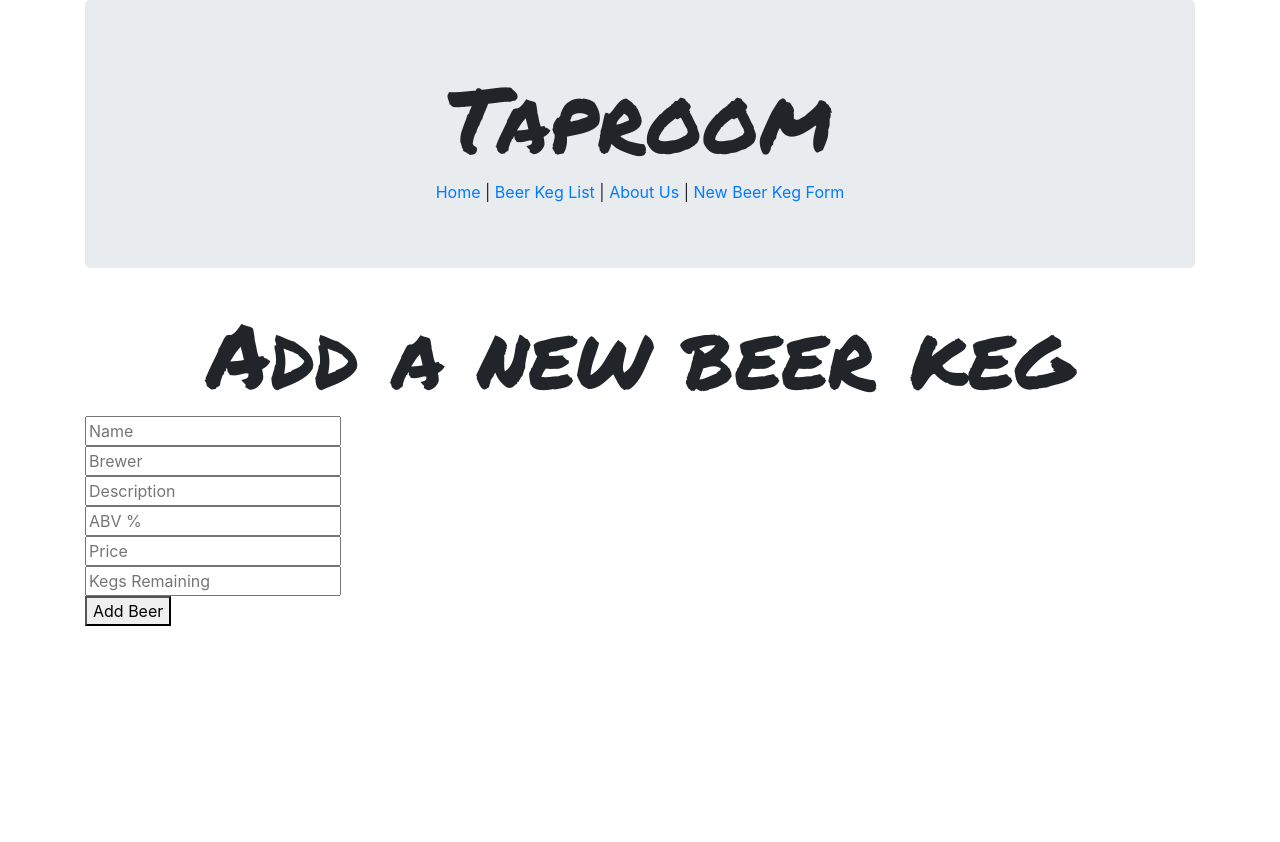
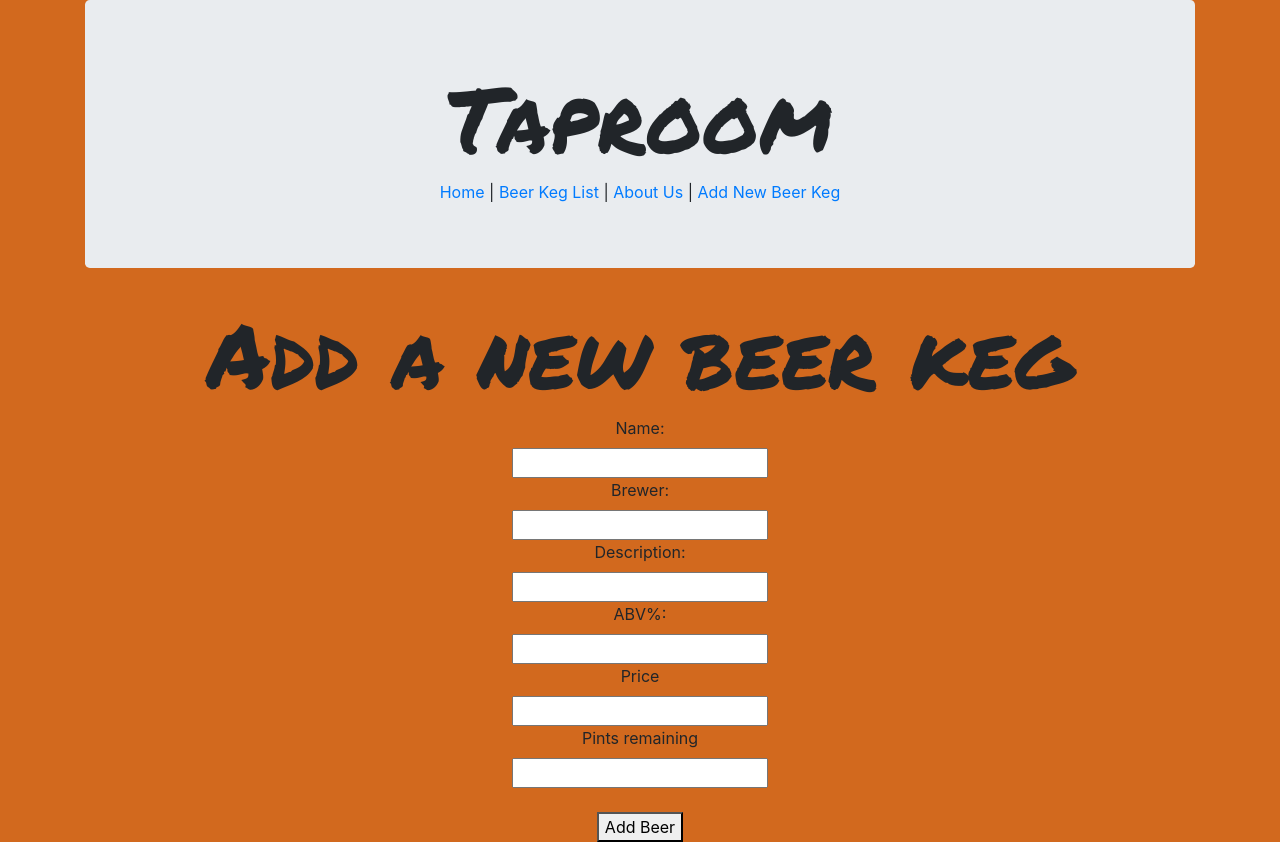
Before and after one commit to swatisahay/react-taproom, a React app: page /#/beerform in a window 1280 px wide. Before the commit the page ends 800 px from the top, so only its background shows below. Built offline with nearby package versions, Linux system fonts and the light colour scheme.

Commit message:
add styling to form

```diff
--- a/src/components/Header.jsx
+++ b/src/components/Header.jsx
@@ -21,7 +21,7 @@ function Header(){
       `}</style>
       <h1>Taproom</h1>
 
-      <div className="links"><Link to="/">Home</Link> | <Link to="/keg">Beer Keg List</Link> | <Link to="/about">About Us</Link> | <Link to="/beerform">New Beer Keg Form</Link> </div>
+      <div className="links"><Link to="/">Home</Link> | <Link to="/keg">Beer Keg List</Link> | <Link to="/about">About Us</Link> | <Link to="/beerform">Add New Beer Keg</Link> </div>
     </div>
 
   );
--- a/src/components/Keg.jsx
+++ b/src/components/Keg.jsx
@@ -12,7 +12,7 @@ function Keg(props){
 
         <p><strong>ABV:</strong> {props.abv}</p>
         <p><strong>Price:</strong> {props.price}</p>
-        <p><strong>Kegs Remaining:</strong> {props.kegremaining}</p>
+        <p><strong>Pints Remaining:</strong> {props.kegremaining}</p>
 
       </div>
       <style jsx>
--- a/src/components/NewKegForm.jsx
+++ b/src/components/NewKegForm.jsx
@@ -1,19 +1,50 @@
 import React from 'react';
+import taproom from '../assets/images/taproom.jpg';
 
 function NewKegForm() {
   return (
     <div>
       <h1>Add a new beer keg</h1>
       <form>
-        <input type='text' id='name' placeholder='Name'/> <br/>
-        <input type='text' id='brewer' placeholder='Brewer'/> <br/>
-        <input type='text' id='description' placeholder='Description'/> <br/>
-        <input type='text' id='abv' placeholder='ABV %'/> <br/>
-        <input type='text' id='price' placeholder='Price'/> <br/>
-        <input type='text' id='remaining' placeholder='Kegs Remaining'/> <br/>
+        <label for="name">Name:</label><br/>
+        <input type='text' id='name' /> <br/>
+        <label for="brewer">Brewer:</label><br/>
+        <input type='text' id='brewer' /> <br/>
+        <label for="description">Description:</label><br/>
+        <input type='text' id='description' /> <br/>
+        <label for="abv">ABV%:</label><br/>
+        <input type='text' id='abv' /> <br/>
+        <label for="price">Price</label><br/>
+        <input type='text' id='price' /> <br/>
+        <label for="remaining">Pints remaining</label><br/>
+        <input type='text' id='remaining' /> <br/><br/>
         <button type='submit'>Add Beer</button>
       </form>
+      <style jsx>{`
+        form{
+          text-align: center;
+
+
+        }
+        h1{
+          text-align: center;
+
+        }
+
+      `}
+
+      </style>
+      <style global jsx>{`
+          body {
+            background-color: #D2691E;
+            background-size: cover;
+            background-repeat:no-repeat;
+          }
+        `}</style>
+
+
     </div>
+
   );
 }
 
```
